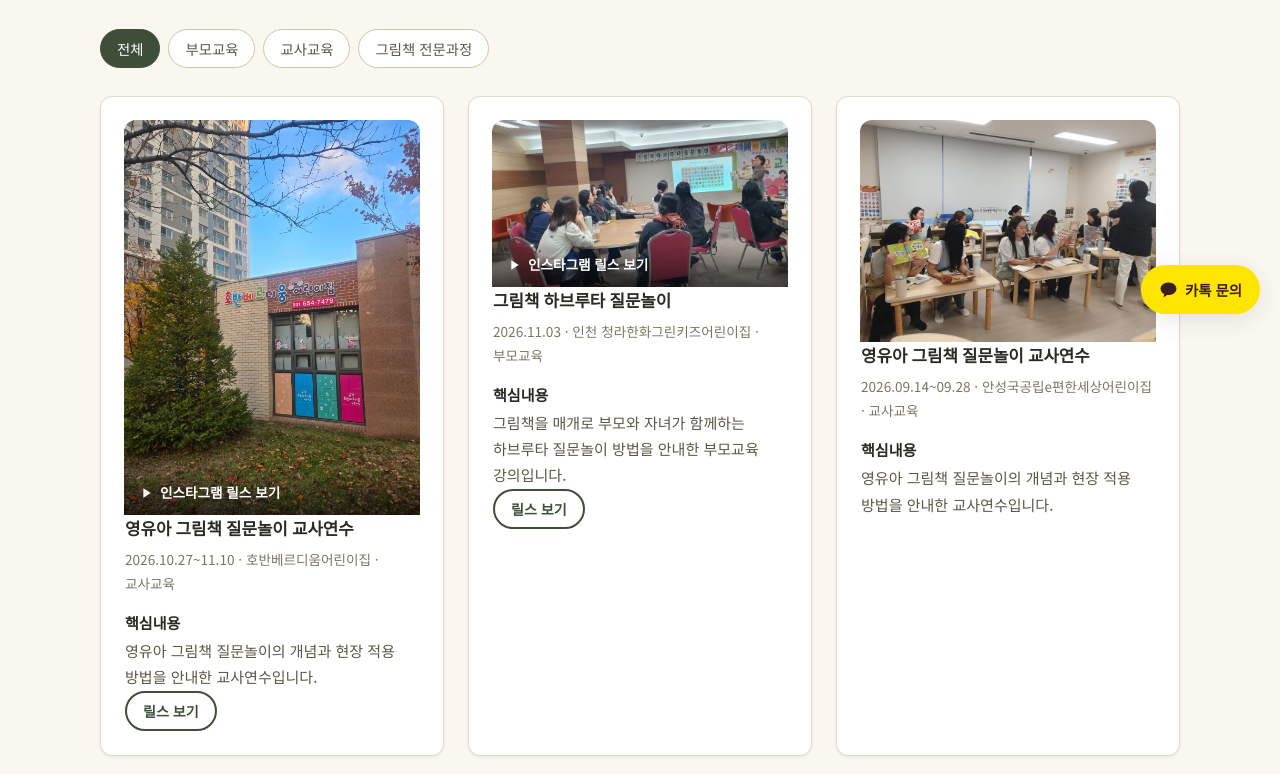
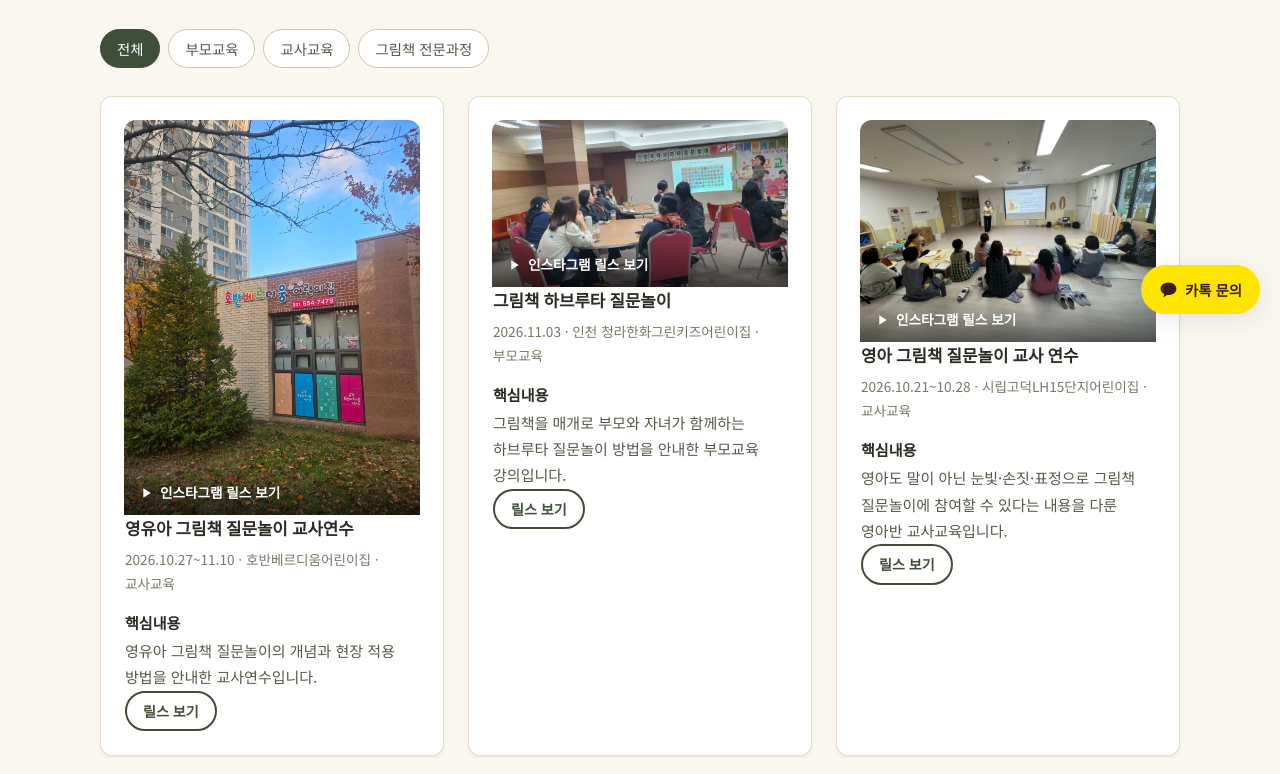
Before and after one commit to hoho6865100-pixel/kimsunmipicturebook, a plain HTML site: page testimonials.html in a window 1280 px wide. Shown: the part 466-1240 px from the top of the page. Drawn offline with Linux system fonts and the light colour scheme.

Commit message:
Add 시립고덕LH15단지어린이집 teacher-training testimonial
New 교사교육 card: 영아 그림책 질문놀이 교사 연수, 2026.10.21~10.28,
at 시립고덕LH15단지어린이집, linking to the Instagram reel. Placed
third in the grid (after the 11.10 and 11.03 cards) to keep the
date-descending order.

Co-Authored-By: Claude Sonnet 5 <noreply@anthropic.com>

```diff
--- a/testimonials.html
+++ b/testimonials.html
@@ -115,6 +115,28 @@
             <dt>핵심내용</dt><dd>그림책을 매개로 부모와 자녀가 함께하는 하브루타 질문놀이 방법을 안내한 부모교육 강의입니다.</dd>
           </dl>
           <a class="btn btn-outline btn-sm" href="https://www.instagram.com/reel/DfR2UJVTk9z/" target="_blank" rel="noopener noreferrer">릴스 보기</a>
+        </article>
+
+        <article class="review-card" data-review-type="교사교육">
+          <a href="https://www.instagram.com/reel/DfXNtVLTE-1/" target="_blank" rel="noopener noreferrer" style="display:block;position:relative;border-radius:var(--radius-md) var(--radius-md) 0 0;overflow:hidden;margin:-1px -1px 0;">
+            <img
+              src="/assets/img/godeok-lh15-kindergarten-teacher-lecture.jpg"
+              alt="김선미가 시립고덕LH15단지어린이집 교사교육에서 '영아 그림책 질문놀이 교사 연수'를 진행하는 모습"
+              width="1600"
+              height="1200"
+              style="width:100%;height:auto;display:block;"
+              loading="lazy">
+            <span style="position:absolute;left:0;right:0;bottom:0;padding:10px 14px;background:linear-gradient(0deg, rgba(0,0,0,0.55), transparent);color:#fff;font-size:0.85rem;font-weight:700;display:flex;align-items:center;gap:6px;">
+              <svg viewBox="0 0 24 24" width="16" height="16" fill="currentColor" aria-hidden="true"><path d="M8 5v14l11-7L8 5Z"/></svg>
+              인스타그램 릴스 보기
+            </span>
+          </a>
+          <p class="org">영아 그림책 질문놀이 교사 연수</p>
+          <p class="meta">2026.10.21~10.28 · 시립고덕LH15단지어린이집 · 교사교육</p>
+          <dl>
+            <dt>핵심내용</dt><dd>영아도 말이 아닌 눈빛·손짓·표정으로 그림책 질문놀이에 참여할 수 있다는 내용을 다룬 영아반 교사교육입니다.</dd>
+          </dl>
+          <a class="btn btn-outline btn-sm" href="https://www.instagram.com/reel/DfXNtVLTE-1/" target="_blank" rel="noopener noreferrer">릴스 보기</a>
         </article>
 
         <article class="review-card" data-review-type="교사교육">
```
Also changed, not shown: assets/img/godeok-lh15-kindergarten-teacher-lecture.jpg (added).
